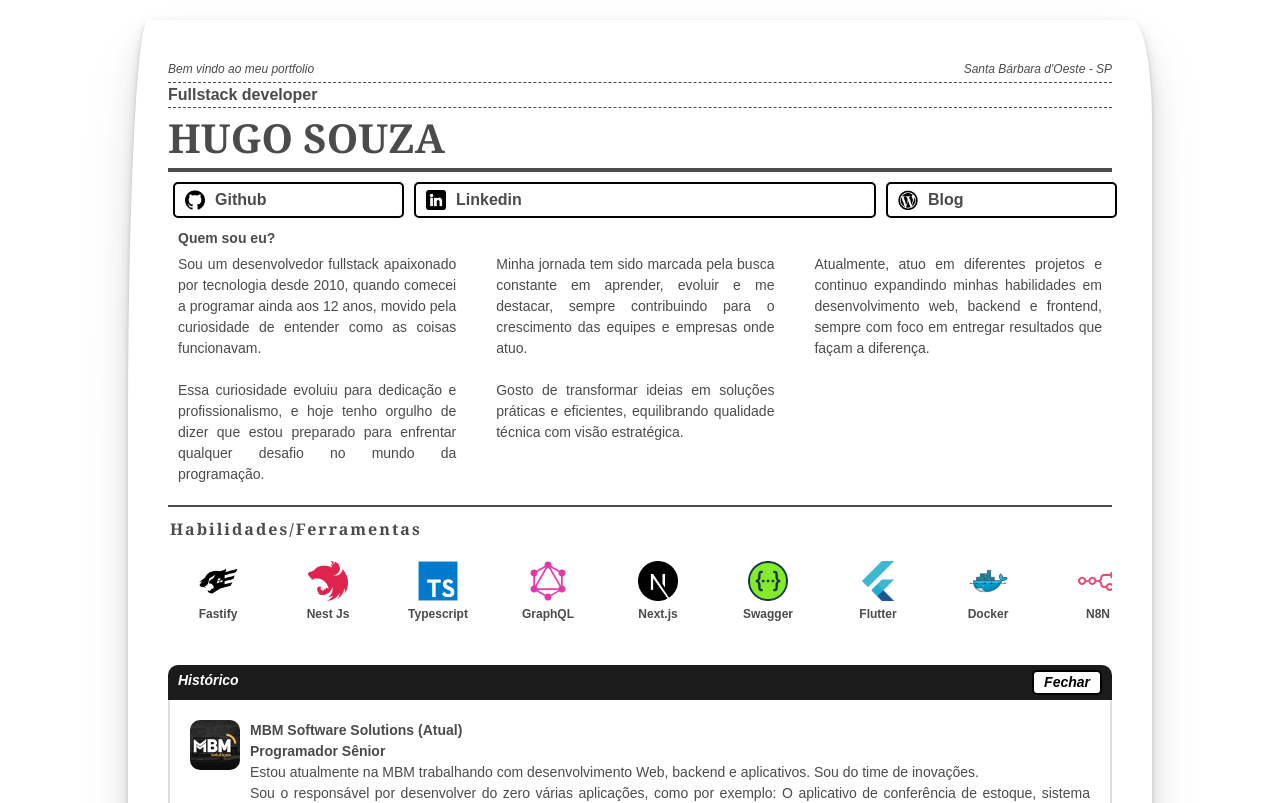
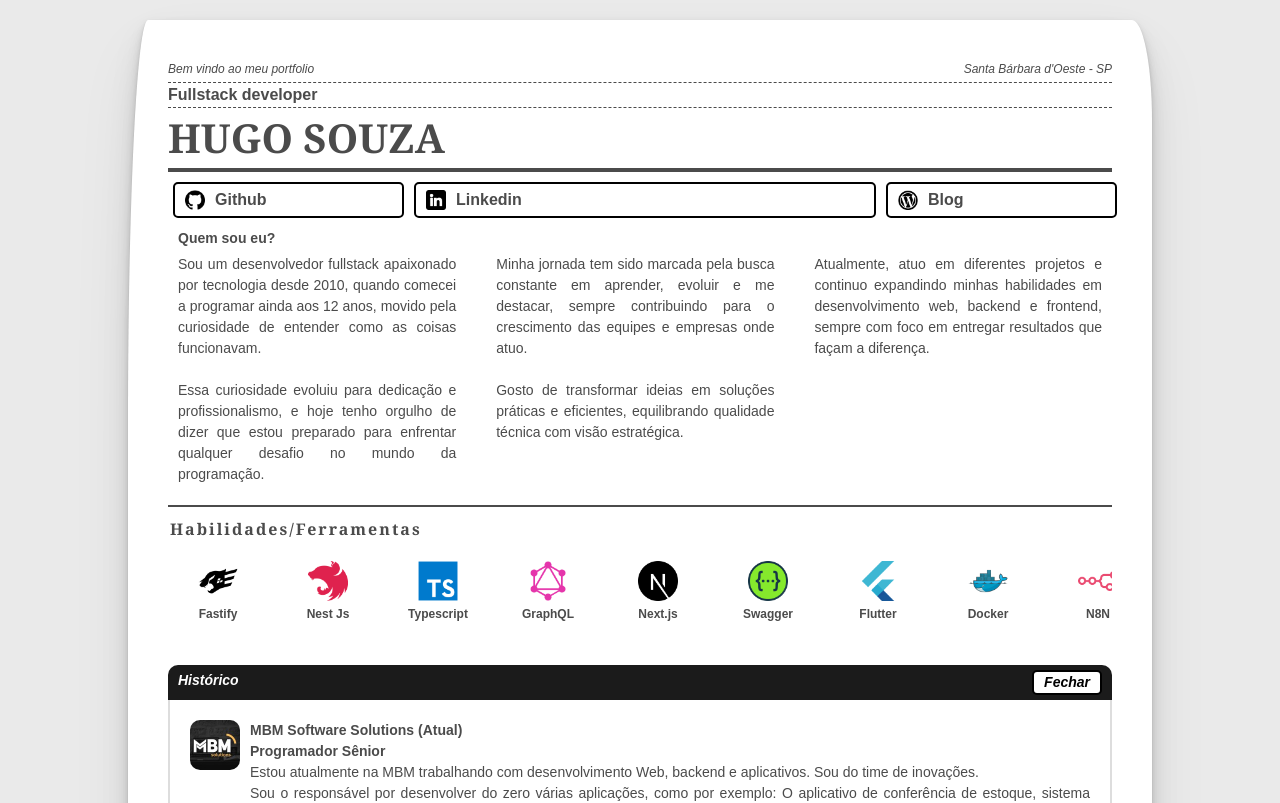
Before and after one commit to hugodesenv/next-portfolio, a Next.js app: page / in a window 1280 px wide. Shown: the top 803 px of the page. Built offline with nearby package versions, Linux system fonts and the light colour scheme.

Commit message:
feat-inclusao da cor cinza

```diff
--- a/src/app/globals.css
+++ b/src/app/globals.css
@@ -1,23 +1,4 @@
 @import 'tailwindcss';
-
-:root {
-  --background: #ffffff;
-  --foreground: #393939;
-}
-
-@theme inline {
-  --color-background: var(--background);
-  --color-foreground: var(--foreground);
-  --font-sans: var(--font-geist-sans);
-  --font-mono: var(--font-geist-mono);
-}
-
-@media (prefers-color-scheme: dark) {
-  :root {
-    --background: #ffffff;
-    --foreground: #4b4b4b;
-  }
-}
 
 * {
   margin: 0px;
@@ -27,7 +8,7 @@
 
 html,
 body {
-  background: var(--background);
+  background: #eaeaea;
   margin: 0px;
   padding: 0px;
   text-align: justify;
```
